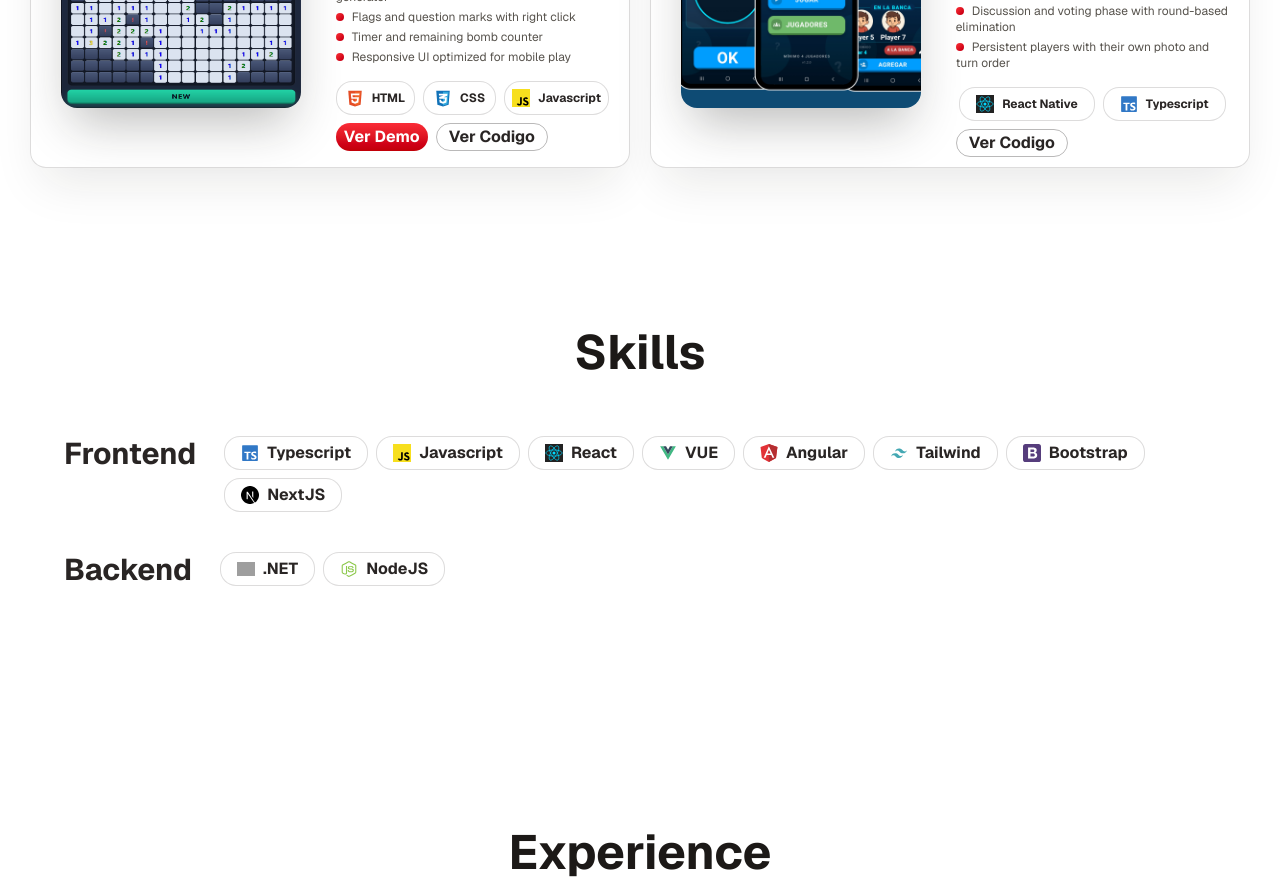
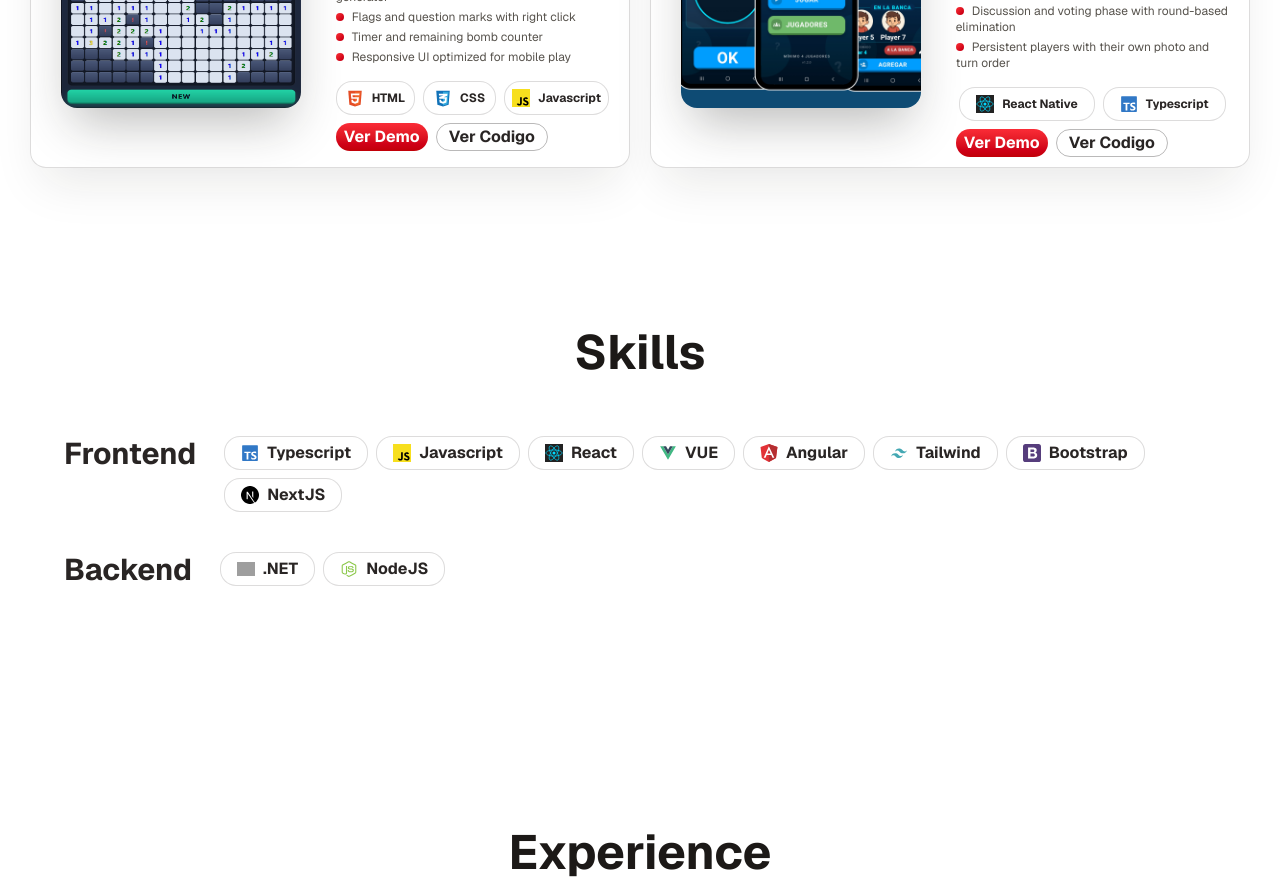
Before and after one commit to noirouge/portfolio, a Next.js app: page / in a window 1280 px wide. Shown: the part 1180-2075 px from the top of the page. Built offline with nearby package versions, Linux system fonts and the light colour scheme; grey boxes are pictures that could not be loaded.

Commit message:
The demo for the second project (Who is the Imposter)

```diff
--- a/data/en.ts
+++ b/data/en.ts
@@ -26,7 +26,8 @@ export const projects: Project[] = [
         "Persistent players with their own photo and turn order",
     ],
     mainTechs: ["react-native", "typescript"],
-    codeUrl: "https://github.com/noirouge/game-who-is-the-imposter-react-native"
+    codeUrl: "https://github.com/noirouge/game-who-is-the-imposter-react-native",
+     demoUrl: "https://whoimposter.santanadd.dev/",
 }
 ]
 
--- a/data/es.ts
+++ b/data/es.ts
@@ -26,7 +26,8 @@ export const projects:Project[] = [
             "Jugadores persistentes con foto propia y orden de turnos",
         ],
         mainTechs: ["react-native", "typescript"],
-        codeUrl: "https://github.com/noirouge/game-who-is-the-imposter-react-native"
+        codeUrl: "https://github.com/noirouge/game-who-is-the-imposter-react-native",
+    demoUrl: "https://whoimposter.santanadd.dev/",
     }
 ]
 
```
